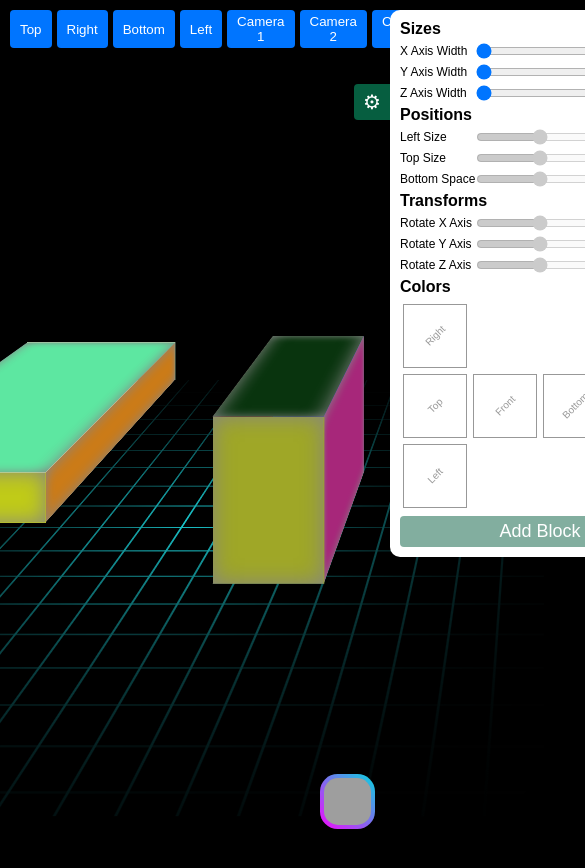
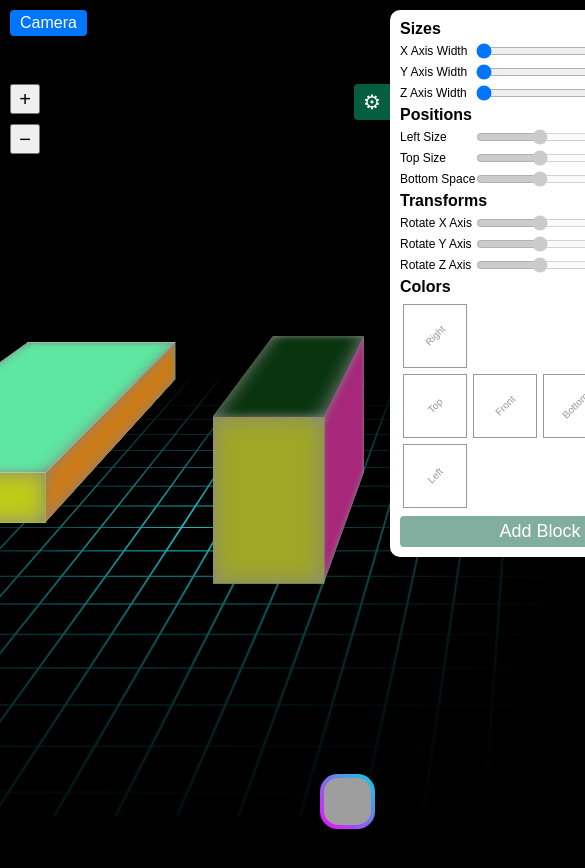
Before and after one commit to abdullahturkmen/mat-create-3d-elements, a React (Create React App) app: page / in a window 390 px wide. Shown: the top 868 px of the page, 585 px wide, since content can reach past the window. Built offline with nearby package versions, Linux system fonts and the light colour scheme; grey boxes are pictures that could not be loaded.

Commit message:
responsive styles added

```diff
--- a/src/App.js
+++ b/src/App.js
@@ -1,8 +1,8 @@
-import {useRef, useEffect, useState} from 'react';
-import {elementsStyles} from 'data';
+import { useRef, useEffect, useState } from 'react';
+import { elementsStyles } from 'data';
 import Element from 'components/Element';
 import Author from 'components/Author';
-import {HexColorPicker} from "react-colorful";
+import { HexColorPicker } from "react-colorful";
 
 const App = () => {
 
@@ -38,6 +38,8 @@ const App = () => {
     const [color, setColor] = useState("");
 
     const [formVisible, setFormVisible] = useState(false);
+
+    const [floorZoom, setFloorZoom] = useState(1);
 
 
     const sidesColorsInitial = {
@@ -107,11 +109,9 @@ const App = () => {
                 xWidth: parseInt(xAxisSizeRef.current.value),
                 yWidth: parseInt(yAxisSizeRef.current.value),
                 zWidth: parseInt(zAxisSizeRef.current.value),
-                top: `calc(50% - ${
-                    parseInt(topSizeRef.current.value)
+                top: `calc(50% - ${parseInt(topSizeRef.current.value)
                     }px)`,
-                left: `calc(50% - ${
-                    parseInt(leftSizeRef.current.value)
+                left: `calc(50% - ${parseInt(leftSizeRef.current.value)
                     }px)`,
                 bottomSpace: parseInt(bottomSizeRef.current.value),
                 rotateX: parseInt(rotateXAxisSizeRef.current.value),
@@ -138,8 +138,7 @@ const App = () => {
         if (colorPickerSelectedSide == 'back') {
             sideStyles = {
                 'background': bgColor,
-                'transform': `rotateX(90deg) translateZ(${
-                    (yAxisSize) / 2
+                'transform': `rotateX(90deg) translateZ(${(yAxisSize) / 2
                     }px)`,
                 'width': xAxisSize,
                 'height': yAxisSize
@@ -147,23 +146,21 @@ const App = () => {
         } else if (colorPickerSelectedSide == 'top') {
             sideStyles = {
                 'background': bgColor,
-                'transform': `translateZ(${
-                    (yAxisSize) / 2
+                'transform': `translateZ(${(yAxisSize) / 2
                     }px)`,
                 'height': zAxisSize
             }
         } else if (colorPickerSelectedSide == 'bottom') {
             sideStyles = {
                 'background': bgColor,
-                'transform': `translateZ(${ -(yAxisSize) / 2
+                'transform': `translateZ(${-(yAxisSize) / 2
                     }px)`,
                 'height': zAxisSize
             }
         } else if (colorPickerSelectedSide == 'right') {
             sideStyles = {
                 'background': bgColor,
-                'transform': `rotateY(90deg) translateZ(${
-                    xAxisSize + (-yAxisSize / 2)
+                'transform': `rotateY(90deg) translateZ(${xAxisSize + (-yAxisSize / 2)
                     }px)`,
                 'width': yAxisSize,
                 'height': zAxisSize
@@ -171,8 +168,7 @@ const App = () => {
         } else if (colorPickerSelectedSide == 'left') {
             sideStyles = {
                 'background': bgColor,
-                'transform': `rotateY(-90deg) translateZ(${
-                    (yAxisSize) / 2
+                'transform': `rotateY(-90deg) translateZ(${(yAxisSize) / 2
                     }px)`,
                 'width': yAxisSize,
                 'height': zAxisSize
@@ -180,8 +176,7 @@ const App = () => {
         } else if (colorPickerSelectedSide == 'front') {
             sideStyles = {
                 'background': bgColor,
-                'transform': `rotateX(-90deg) translateZ(${
-                    zAxisSize + (-(yAxisSize) / 2)
+                'transform': `rotateX(-90deg) translateZ(${zAxisSize + (-(yAxisSize) / 2)
                     }px)`,
                 'width': xAxisSize,
                 'height': yAxisSize
@@ -190,7 +185,7 @@ const App = () => {
 
 
         newArr[colorPickerSelectedSide] = {
-            ... sideStyles
+            ...sideStyles
         };
         setSidesColors(newArr);
         setColor(bgColor)
@@ -198,12 +193,12 @@ const App = () => {
 
     useEffect(() => {
         function handleClickOutside(event) {
-            if (colorPickerRef.current && ! colorPickerRef.current.contains(event.target)) {
+            if (colorPickerRef.current && !colorPickerRef.current.contains(event.target)) {
                 setColorPickerVisible(false)
             }
         }
         document.addEventListener("mousedown", handleClickOutside);
-        return() => {
+        return () => {
             document.removeEventListener("mousedown", handleClickOutside);
         };
     }, [colorPickerRef]);
@@ -215,12 +210,23 @@ const App = () => {
         return false
     }
 
+    const floorZoomIn = () => {
+        setFloorZoom(floorZoom + 1 / 20)
+    }
+
+    const floorZoomOut = () => {
+        setFloorZoom(floorZoom - 1 / 20)
+    }
+
     return (
         <div className="App">
 
-            <Author/>
+            <Author />
+
 
             <div className='camera-positions'>
+                <div className='camera-positions-open'>Camera</div>
+                <div className='camera-positions-list'>
                     <button onClick={
                         () => camera('top')
                     }>Top</button>
@@ -243,23 +249,33 @@ const App = () => {
                         () => camera('cam-three three-d')
                     }>Camera 3</button>
                 </div>
+            </div>
+
+            <button className='floor-zoom-in'
+                onClick={
+                    () => floorZoomIn()
+                }>&#43;</button>
+            <button className='floor-zoom-out'
+                onClick={
+                    () => floorZoomOut()
+                }>&minus;</button>
 
             <div className={
                 `container ${cameraPosition}`
-            }>
+            } style={{ 'transform': `translate(-50%, -50%) scale(${floorZoom})` }}>
                 <div className="floor floor-texture">
 
                     {
-                    Object.keys(newElement).length > 0 && <Element details={newElement}/>
+                        Object.keys(newElement).length > 0 && <Element details={newElement} />
                     }
 
 
                     {
-                    elements ?. length > 0 && elements.map((e, index) => (
+                        elements?.length > 0 && elements.map((e, index) => (
 
                             <Element details={e}
                                 key={index}
-                            id={index}/>
+                                id={index} />
 
                         ))
                     } </div>
@@ -277,8 +293,7 @@ const App = () => {
 
             <form onSubmit={addElement}
                 className={
-                    `form ${
-                        formVisible && 'open'
+                    `form ${formVisible && 'open'
                     }`
                 }>
                 <button type='button' className='form-close-btn'
@@ -293,7 +308,7 @@ const App = () => {
                         className="form-control"
                         value={xAxisSize}
                         onInput={addParam}
-                        onChange={addParam}/>
+                        onChange={addParam} />
                     <span>{xAxisSize}px</span>
                 </div>
                 <div className="dot-detail-form-element">
@@ -303,7 +318,7 @@ const App = () => {
                         className="form-control"
                         onInput={addParam}
                         value={yAxisSize}
-                        onChange={addParam}/>
+                        onChange={addParam} />
                     <span>{yAxisSize}px</span>
                 </div>
                 <div className="dot-detail-form-element">
@@ -313,7 +328,7 @@ const App = () => {
                         className="form-control"
                         value={zAxisSize}
                         onInput={addParam}
-                        onChange={addParam}/>
+                        onChange={addParam} />
                     <span>{zAxisSize}px</span>
                 </div>
                 <h4>Positions</h4>
@@ -327,7 +342,7 @@ const App = () => {
                         onChange={addParam}
                         disabled={
                             disabledForm()
-                        }/>
+                        } />
                     <span>{leftSize}px</span>
                 </div>
                 <div className="dot-detail-form-element">
@@ -340,7 +355,7 @@ const App = () => {
                         onChange={addParam}
                         disabled={
                             disabledForm()
-                        }/>
+                        } />
                     <span>{topSize}px</span>
                 </div>
                 <div className="dot-detail-form-element">
@@ -354,7 +369,7 @@ const App = () => {
                         onChange={addParam}
                         disabled={
                             disabledForm()
-                        }/>
+                        } />
                     <span>{bottomSize}px</span>
                 </div>
                 <h4>Transforms</h4>
@@ -368,7 +383,7 @@ const App = () => {
                         onChange={addParam}
                         disabled={
                             disabledForm()
-                        }/>
+                        } />
                     <span>{rotateXAxisSize}deg</span>
                 </div>
                 <div className="dot-detail-form-element">
@@ -382,7 +397,7 @@ const App = () => {
                         onChange={addParam}
                         disabled={
                             disabledForm()
-                        }/>
+                        } />
                     <span>{rotateYAxisSize}deg</span>
                 </div>
                 <div className="dot-detail-form-element">
@@ -396,14 +411,13 @@ const App = () => {
                         onChange={addParam}
                         disabled={
                             disabledForm()
-                        }/>
+                        } />
                     <span>{rotateZAxisSize}deg</span>
                 </div>
                 <h4>Colors</h4>
                 <div className="dot-detail-form-element">
                     <div className={
-                        `color-side-list ${
-                            disabledForm() && 'disabled'
+                        `color-side-list ${disabledForm() && 'disabled'
                         }`
                     }>
                         <div className='color-side-list-row'>
@@ -479,15 +493,14 @@ const App = () => {
                             </div>
                         </div>
                         <div className={
-                                `color-modal ${
-                                    colorPickerVisible && 'open'
+                            `color-modal ${colorPickerVisible && 'open'
                             }`
                         }
                             ref={colorPickerRef}>
                             <HexColorPicker color={color}
                                 onChange={
                                     (e) => changeSideColor(e)
-                                }/>
+                                } />
                         </div>
                     </div>
                 </div>
--- a/src/assets/css/style.scss
+++ b/src/assets/css/style.scss
@@ -23,9 +23,30 @@ body {
     position: fixed;
     top: 10px;
     left: 10px;
-    z-index: 10;
+    z-index: 12;
+
+    &:hover {
+        .camera-positions-list {
+            display: flex;
+        }
+    }
+
+    &-list {
         display: flex;
         gap: 5px;
+
+        @media screen and (max-width: 767px) {
+            flex-direction: column;
+            z-index: 12;
+            background-color: #fff;
+            padding: 5px;
+            border-top-right-radius: 5px;
+            border-bottom-right-radius: 5px;
+            border-bottom-left-radius: 5px;
+            display: none;
+            position: relative;
+
+        }
 
         button {
             background: #0075ff;
@@ -37,6 +58,23 @@ body {
 
             &:hover {
                 background-color: #005cc8;
+            }
+        }
+    }
+
+    &-open {
+        position: absolute;
+
+        z-index: 10;
+        display: none;
+        background: #0075ff;
+        color: #fff;
+        border: 0;
+        border-radius: 4px;
+        padding: 4px 10px;
+        cursor: pointer;
+        @media screen and (max-width: 767px) {
+            display: block;
         }
     }
 }
@@ -146,7 +184,7 @@ body {
 }
 
 .form {
-    position: absolute;
+    position: fixed;
     width: 300px;
     right: -300px;
     top: 10px;
@@ -262,12 +300,9 @@ body {
         width: 22px;
         aspect-ratio: 1;
     }
-
 }
 
-
 .form-open-btn {
-
     background-color: #065e40;
     padding: 5px;
     border: 0;
@@ -282,3 +317,23 @@ body {
     width: 36px;
     aspect-ratio: 1;
 }
+
+.floor-zoom {
+    &-in,
+    &-out {
+        position: fixed;
+        left: 10px;
+        z-index: 11;
+        width: 30px;
+        aspect-ratio: 1;
+        font-size: 20px;
+        cursor: pointer;
+    }
+
+    &-in {
+        top: 10%;
+    }
+    &-out {
+        top: calc(10% + 40px);
+    }
+}
```
Lines whose indentation alone changed are shown as unchanged.
